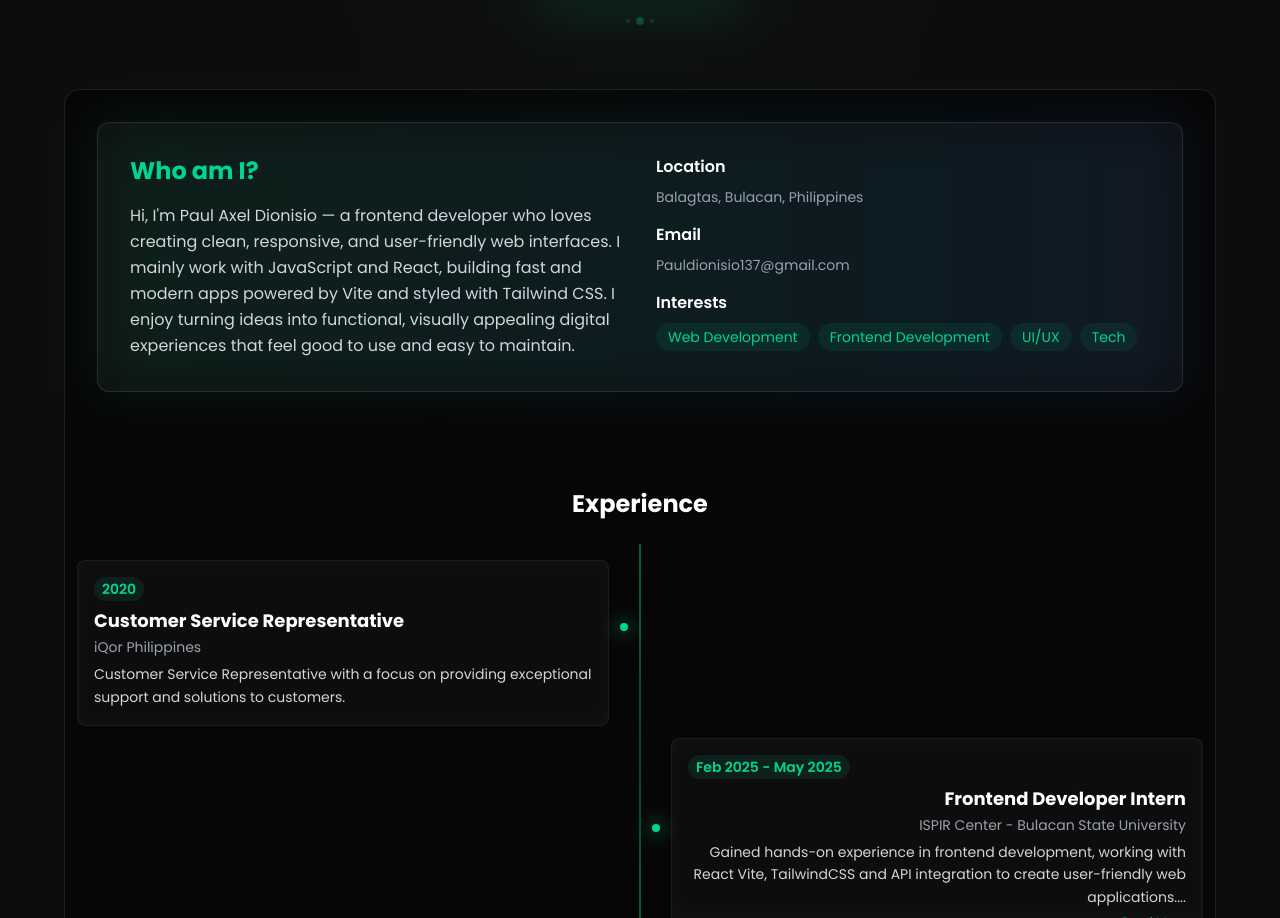
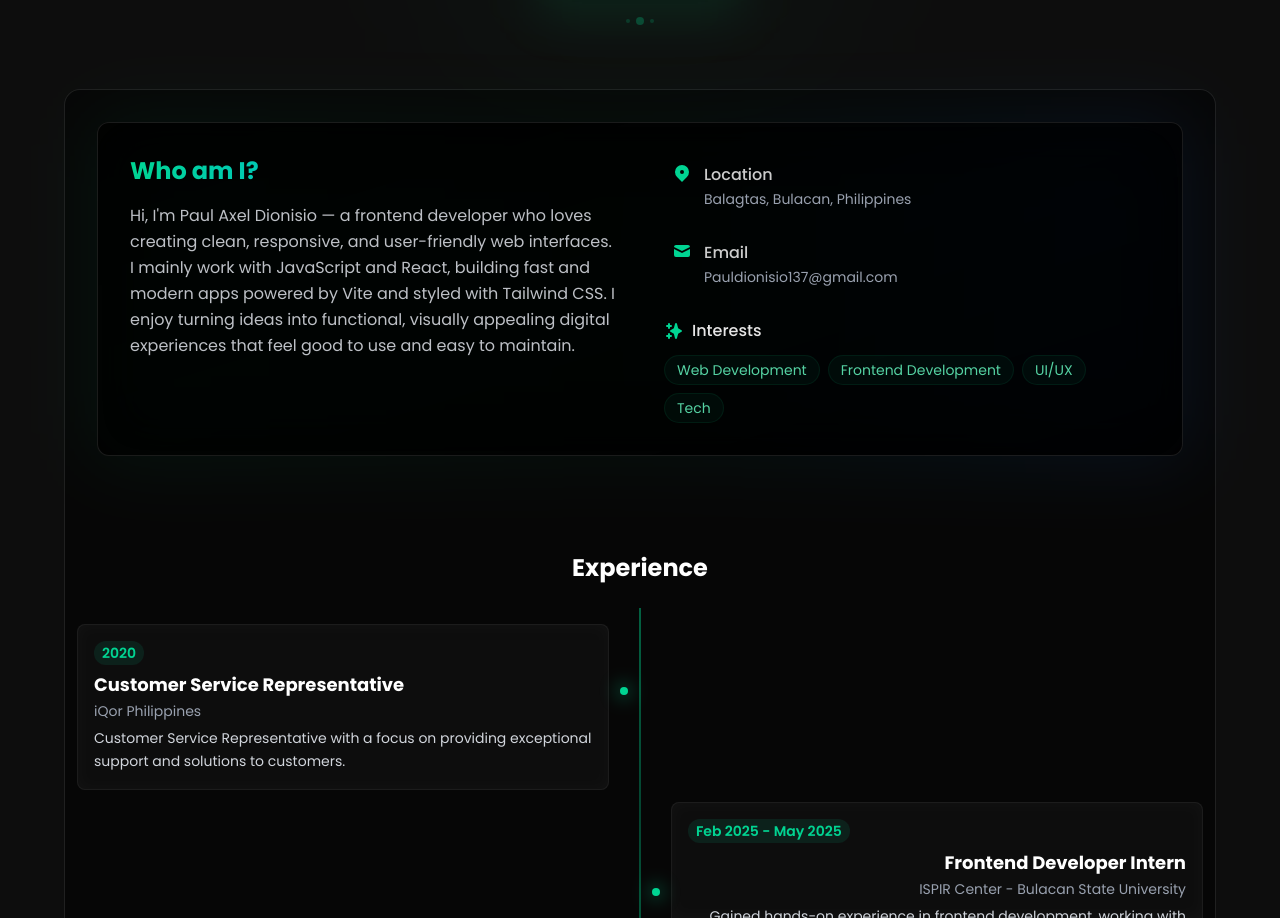
Before and after one commit to OreoIsCoding/my-portfolio, a React (Vite) app: page / in a window 1280 px wide. Shown: the part 933-1851 px from the top of the page. Built offline with nearby package versions, Linux system fonts and the light colour scheme; no server answers; the database is empty.

Commit message:
fix the style of who am i and back to top button

```diff
--- a/src/components/UI/BackToTop.jsx
+++ b/src/components/UI/BackToTop.jsx
@@ -39,7 +39,7 @@ const BackToTop = () => {
         bg-transparent
         border-2 border-white/80
         shadow-2xl
-        hover:scale-110 hover:shadow-white/30 hover:border-white
+        // hover:scale-110 hover:shadow-white/30 hover:border-white
         transition-all duration-300
         backdrop-blur-md
         ${visible && !chatOpen ? "opacity-100 pointer-events-auto scale-100" : "opacity-0 pointer-events-none scale-90"}
@@ -48,7 +48,8 @@ const BackToTop = () => {
       `}
     >
       <svg
-        className="w-7 h-7 sm:w-8 sm:h-8 text-white group-hover:text-white transition-colors duration-300 drop-shadow"
+        className="w-7 h-7 sm:w-8 sm:h-8 text-white group-hover:text-white transition-all duration-300 drop-shadow
+          transform group-hover:-translate-y-2"
         fill="none"
         stroke="currentColor"
         strokeWidth={2.2}
--- a/src/components/sections/about/AboutBox.jsx
+++ b/src/components/sections/about/AboutBox.jsx
@@ -1,33 +1,60 @@
 import React from 'react';
 import { aboutData } from '../../../data/aboutData';
+import { HiLocationMarker, HiMail, HiSparkles } from 'react-icons/hi';
 
 const AboutBox = () => {
     const { whoAmI, info, interests } = aboutData;
 
     return (
-        <div className="mb-12 sm:mb-16 md:mb-24 relative transform transition-all duration-500 hover:scale-[1.02]">
-            <div className="absolute inset-0 bg-gradient-to-r from-emerald-500/10 to-blue-500/10 rounded-lg sm:rounded-xl blur-xl" />
-            <div className="relative bg-white/5 backdrop-blur-sm rounded-lg sm:rounded-xl p-4 sm:p-6 md:p-8 border border-white/10">
-                <div className="grid sm:grid-cols-2 gap-6 sm:gap-8">
-                    <div className="opacity-0 animate-fadeIn"
-                        style={{ animationDelay: '0.2s', animationFillMode: 'forwards' }}>
-                        <h3 className="text-xl sm:text-2xl font-bold text-emerald-400 mb-2 sm:mb-4">{whoAmI.title}</h3>
-                        <p className="text-gray-300 text-sm sm:text-base leading-relaxed">
+        <div className="mb-12 sm:mb-16 md:mb-24 relative group">
+            {/* Ambient light effect */}
+            <div className="absolute -inset-1 bg-gradient-to-r from-emerald-600/20 via-emerald-400/10 to-blue-500/20
+                rounded-lg blur-2xl group-hover:opacity-75 transition duration-1000 opacity-50" />
+
+            {/*     container */}
+            <div className="relative rounded-lg sm:rounded-xl overflow-hidden backdrop-blur-xl border border-white/10
+                bg-gradient-to-br from-black/80 via-black/70 to-black/80 transition-transform duration-300 hover:-translate-y-1">
+                <div className="p-4 sm:p-6 md:p-8">
+                    <div className="grid sm:grid-cols-2 gap-8 sm:gap-12">
+                        {/* Left column */}
+                        <div className="space-y-4">
+                            <h3 className="text-xl sm:text-2xl font-bold bg-gradient-to-r from-emerald-400 to-blue-400
+                                bg-clip-text text-transparent">{whoAmI.title}</h3>
+                            <p className="text-gray-300/90 text-sm sm:text-base leading-relaxed">
                                 {whoAmI.description}
                             </p>
                         </div>
-                    <div className="space-y-3 sm:space-y-4 opacity-0 animate-fadeIn"
-                        style={{ animationDelay: '0.4s', animationFillMode: 'forwards' }}>
-                        <InfoItem title="Location" content={info.location} />
-                        <InfoItem title="Email" content={info.email} />
+
+                        {/* Right column */}
+                        <div className="space-y-6">
+                            <div className="space-y-3 sm:space-y-4">
+                                <InfoItem
+                                    title="Location"
+                                    content={info.location}
+                                    icon={<HiLocationMarker className="w-4 h-4 sm:w-5 sm:h-5 text-emerald-400" />}
+                                />
+                                <InfoItem
+                                    title="Email"
+                                    content={info.email}
+                                    icon={<HiMail className="w-4 h-4 sm:w-5 sm:h-5 text-emerald-400" />}
+                                />
+                            </div>
+
+                            {/* Interests */}
                             <div>
-                            <h4 className="text-white font-semibold text-sm sm:text-base mb-2">Interests</h4>
-                            <div className="flex flex-wrap gap-1.5 sm:gap-2">
+                                <h4 className="text-white/90 font-medium text-sm sm:text-base mb-3 flex items-center gap-1.5 sm:gap-2">
+                                    <HiSparkles className="w-4 h-4 sm:w-5 sm:h-5 text-emerald-400" />
+                                    Interests
+                                </h4>
+                                <div className="flex flex-wrap gap-2">
                                     {interests.map((interest) => (
                                         <span
                                             key={interest}
-                                        className="px-2 sm:px-3 py-0.5 sm:py-1 bg-emerald-500/10
-                                        text-emerald-400 rounded-full text-xs sm:text-sm">
+                                            className="px-3 py-1 bg-emerald-500/5 border border-emerald-500/10
+                                                text-emerald-300/90 rounded-full text-xs sm:text-sm
+                                                hover:bg-emerald-500/10 transition-all duration-300
+                                                hover:-translate-y-0.5 hover:shadow-lg hover:shadow-emerald-500/10"
+                                        >
                                             {interest}
                                         </span>
                                     ))}
@@ -37,13 +64,20 @@ const AboutBox = () => {
                     </div>
                 </div>
             </div>
+        </div>
     );
 };
 
-const InfoItem = ({ title, content }) => (
+const InfoItem = ({ title, content, icon }) => (
+    <div className="group/item flex items-start gap-3 hover:bg-white/5 p-2 rounded-lg
+        transition-all duration-300 hover:-translate-y-0.5">
+        <span className="text-lg">{icon}</span>
         <div>
-        <h4 className="text-white font-semibold text-sm sm:text-base mb-1 sm:mb-2">{title}</h4>
-        <p className="text-gray-400 text-xs sm:text-sm">{content}</p>
+            <h4 className="text-white/80 font-medium text-sm sm:text-base mb-0.5">{title}</h4>
+            <p className="text-gray-400 text-xs sm:text-sm group-hover/item:text-gray-300 transition-colors duration-300">
+                {content}
+            </p>
+        </div>
     </div>
 );
 
```
Lines whose indentation alone changed are shown as unchanged.
